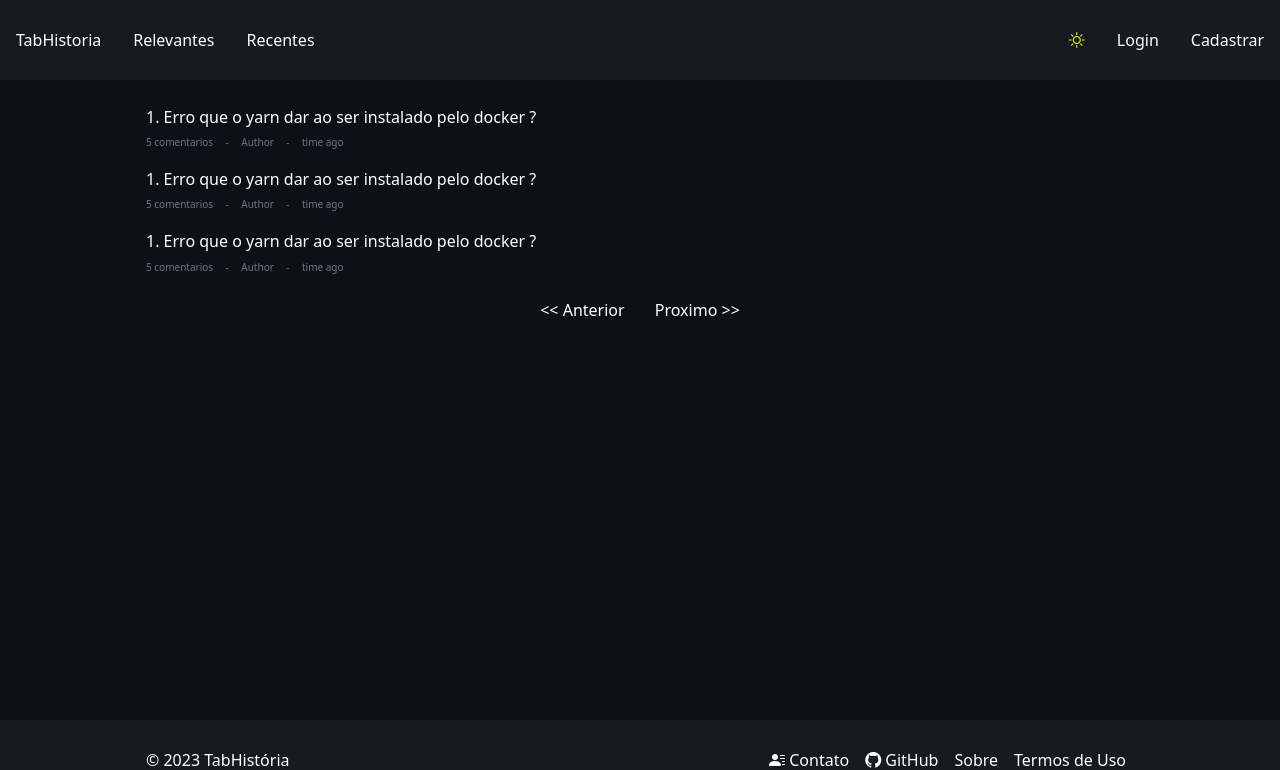
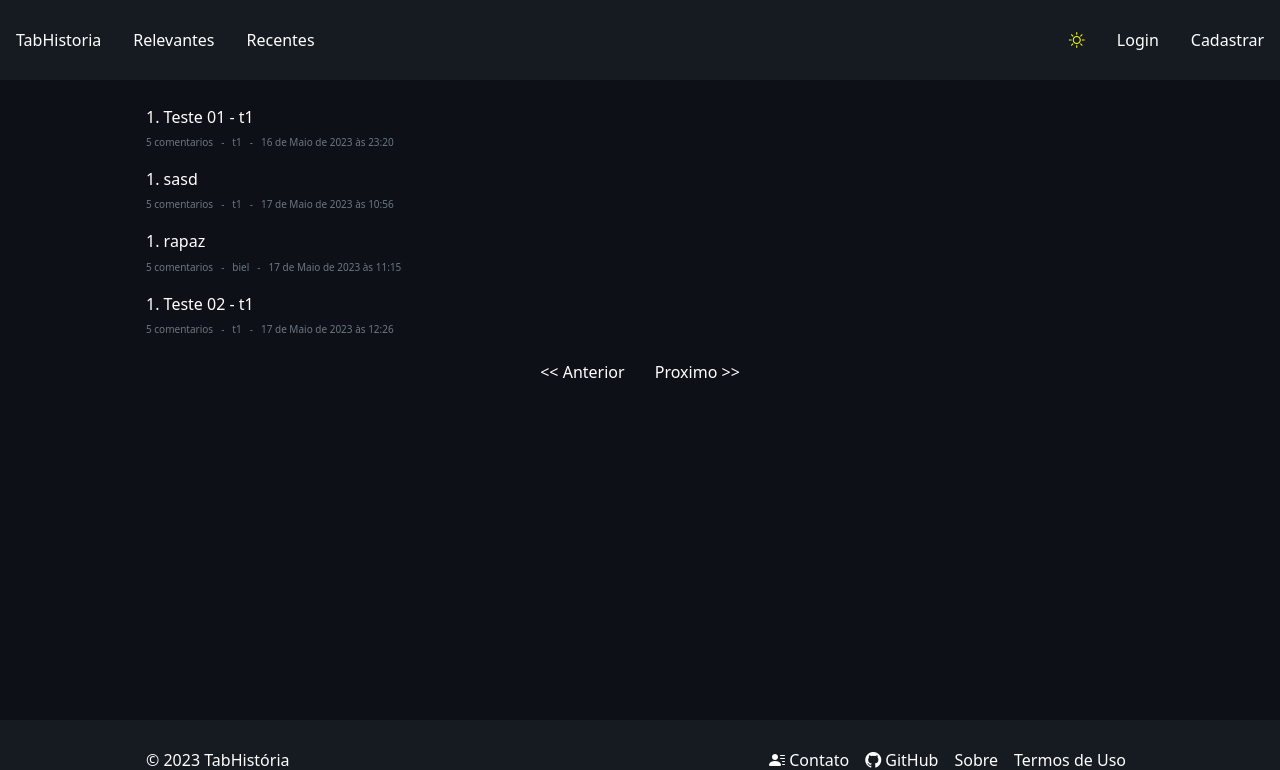
Before and after one commit to Michel-Rooney/tabHistoria, a Django app: page / in a window 1280 px wide. Shown: the top 770 px of the page. Run offline with Django 4.2, Linux system fonts and the light colour scheme; data comes from the database, SQL or seed files in the repository; both versions use the stored data as it was after the commit.

Commit message:
Linkagem dos post e mostragem

```diff
--- a/home/templates/pages/index.html
+++ b/home/templates/pages/index.html
@@ -6,36 +6,18 @@
 {% block body %}
 <main class="dark-mode" id="main" style="height: 80vh;">
   <section class="container text-white pt-4">
+    {% for post in posts %}
     <div class="news pt-1">
-      <h2 class="fs-6">1. <a href="#">Erro que o yarn dar ao ser instalado pelo docker ?</a></h2>
-      <div class="more d-flex align-items-center justify-content-between" style="width: 20%;">
+      <h2 class="fs-6">1. <a href="{% url 'post_viewer' post.id %}">{{post.title}}</a></h2>
+      <div class="more d-flex align-items-center justify-content-start gap-2">
         <p>5 comentarios</p>
         <p>-</p>
-        <p>Author</p>
+        <p>{{post.creator}}</p>
         <p>-</p>
-        <p>time ago</p>
+        <p>{{post.creation_date}}</p>
       </div>
     </div>
-    <div class="news pt-1">
-      <h2 class="fs-6">1. <a href="#">Erro que o yarn dar ao ser instalado pelo docker ?</a></h2>
-      <div class="more d-flex align-items-center justify-content-between" style="width: 20%;">
-        <p>5 comentarios</p>
-        <p>-</p>
-        <p>Author</p>
-        <p>-</p>
-        <p>time ago</p>
-      </div>
-    </div>
-    <div class="news pt-1">
-      <h2 class="fs-6">1. <a href="#">Erro que o yarn dar ao ser instalado pelo docker ?</a></h2>
-      <div class="more d-flex align-items-center justify-content-between" style="width: 20%;">
-        <p>5 comentarios</p>
-        <p>-</p>
-        <p>Author</p>
-        <p>-</p>
-        <p>time ago</p>
-      </div>
-    </div>
+    {% endfor %}
   </section>
   <section class="container d-flex align-items-center justify-content-center px-1">
     <div class="pass">
--- a/home/views.py
+++ b/home/views.py
@@ -1,10 +1,13 @@
 from django.shortcuts import render, redirect, HttpResponse
 from django.contrib.auth.models import User
 from django.contrib import auth
+from member.models import Post
+
+
 
 def home(request):
-    return render(request, 'pages/index.html')
-
+    posts = Post.objects.all()
+    return render(request, 'pages/index.html', {'posts': posts})
 
 def register(request):
     if request.method == 'GET':
--- a/member/models.py
+++ b/member/models.py
@@ -17,7 +17,7 @@ class Post(models.Model):
     title = models.CharField(max_length=100)
     creator = models.ForeignKey(User, on_delete=models.CASCADE)
     likes = models.IntegerField(blank=True, null=True)
-    comments = models.ManyToManyField(Comment)
+    comments = models.ManyToManyField(Comment, blank=True)
     creation_date = models.DateTimeField(auto_now_add=True)
     update_date = models.DateTimeField(auto_now=True)
     content = models.TextField()
--- a/member/templates/pages/profile.html
+++ b/member/templates/pages/profile.html
@@ -16,7 +16,7 @@
     </div>
     {% for post in posts %}
     <div class="news pt-1">
-      <h2 class="fs-6">1. <a href="#">{{post.title}}</a></h2>
+      <h2 class="fs-6">1. <a href="{% url 'post_viewer' post.id %}">{{post.title}}</a></h2>
       <div class="more d-flex align-items-center justify-content-start gap-2">
         <p>5 comentarios</p>
         <p>-</p>
--- a/member/urls.py
+++ b/member/urls.py
@@ -5,5 +5,5 @@ from . import views
 urlpatterns = [
     path('profile/', views.profile, name='profile'),
     path('post/', views.post, name='post'),
-    path('teste_render/', views.teste_render, name='teste_render')
+    path('post/<int:id>/', views.post_viewer, name='post_viewer')
 ]
--- a/templates/base.html
+++ b/templates/base.html
@@ -7,8 +7,8 @@
   <meta name="viewport" content="width=device-width, initial-scale=1.0">
   <title>{% block title %}{% endblock %}</title>
   <link href="https://cdn.jsdelivr.net/npm/bootstrap@5.3.0-alpha3/dist/css/bootstrap.min.css" rel="stylesheet">
+   <link rel="stylesheet" href="{% static 'css/style.css' %}">
   <link rel="stylesheet" href="https://cdn.jsdelivr.net/npm/bootstrap-icons@1.10.5/font/bootstrap-icons.css">
-  <link rel="stylesheet" href="{% static 'css/style.css' %}">
   {% block head %}{% endblock %}
 </head>
 <body>
--- a/templates/partials/footer.html
+++ b/templates/partials/footer.html
@@ -3,16 +3,11 @@
       &copy; 2023 TabHistória
   </div>
   <nav class="navbar navbar-expand-lg navbar-dark">
-      {% comment %} <button class="navbar-toggler" type="button" data-bs-toggle="collapse" data-bs-target="#footerNav" aria-controls="footerNav" aria-expanded="false" aria-label="Toggle navigation">
-          <span class="navbar-toggler-icon"></span>
-      </button> {% endcomment %}
-      {% comment %} <div class="collapse navbar-collapse" id="footerNav"> {% endcomment %}
-          <ul class="navbar-nav">
+          <ul class="navbar-nav" style="display: flex; flex-direction: row;">
               <li class="nav-item"><a class="nav-link" href="#"><i class="bi bi-person-lines-fill"></i> Contato</a></li>
               <li class="nav-item"><a class="nav-link" href="https://github.com/Michel-Rooney/tabHistoria/"><i class="bi bi-github"></i> GitHub</a></li>
               <li class="nav-item"><a class="nav-link" href="#">Sobre</a></li>
               <li class="nav-item"><a class="nav-link" href="#">Termos de Uso</a></li>
           </ul>
-      {% comment %} </div> {% endcomment %}
   </nav>
 </footer>
--- a/templates/static/css/style.css
+++ b/templates/static/css/style.css
@@ -117,4 +117,12 @@ body {
 	.bi-plus-lg, #change-theme{
 		display: none;
 	}
+	.footer {
+		display: flex;
+		flex-direction: column;
+	}
+	.footer nav ul li {
+		font-size: 10px;
+		padding: 0 10px;
+	}
 }
```
Also changed, not shown: member/templates/pages/post_viewer.html (renamed from member/templates/pages/render.html, +5 -5 lines), member/views.py (+5 -5 lines), db.sqlite3, member/migrations/0003_alter_post_comments.py (added).
